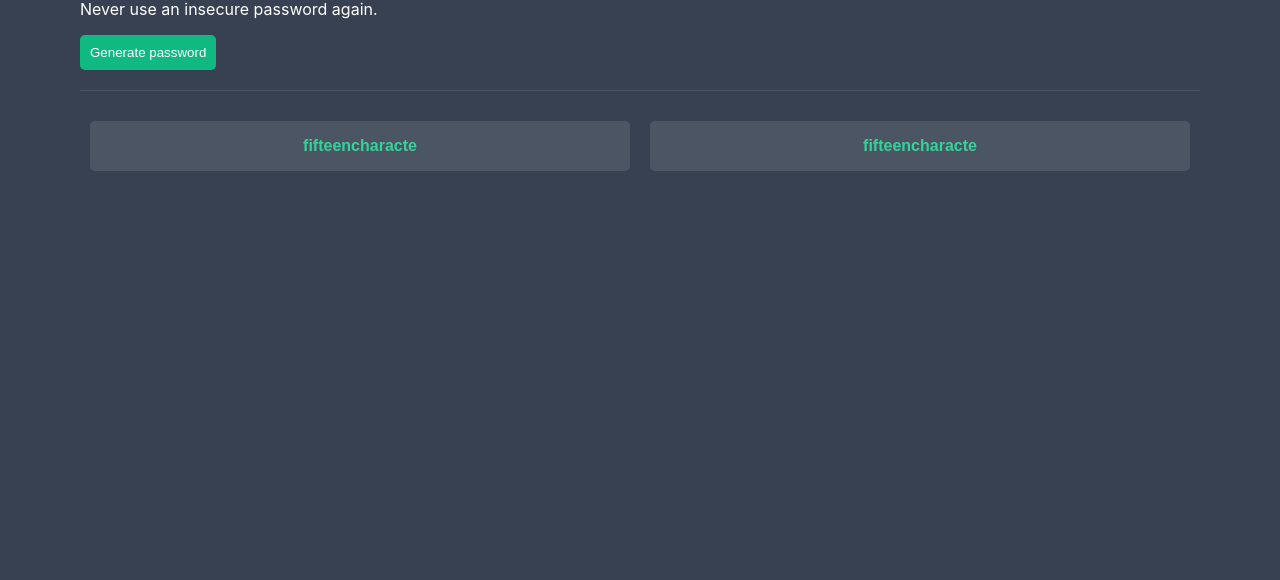
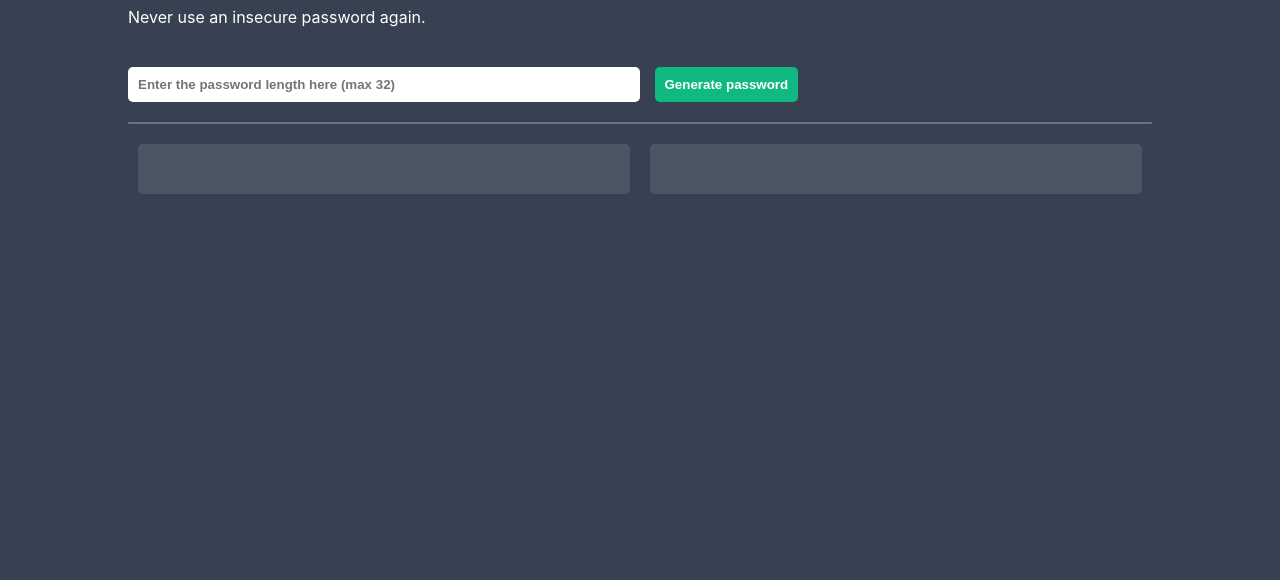
Before and after one commit to wewewe08/password_gen_website, a plain HTML site: page index.html in a window 1280 px wide. Shown: the part 220-800 px from the top of the page. Drawn offline with Linux system fonts and the light colour scheme.

Commit message:
starting javascript logic

```diff
--- a/index.html
+++ b/index.html
@@ -7,13 +7,16 @@
         <div class="container">
             <h1>Generate a <br><span id="green-text">random password</span></h1>
             <p>Never use an insecure password again.</p>
-            <button id="generate-el">Generate password</button>
+            <form action="javascript:;" onsubmit="DisplayPasswords(this)">
+                <input id="password-length" type="text" placeholder="Enter the password length here (max 32)" required>
+                <input id="generate-el" type="submit" value="Generate password">
+            </form>
 
             <div id="line-el"></div>
 
             <div class="password-container">
-                <button class="password" id="password1">fifteencharacte</button>
-                <button class="password" id="password2">fifteencharacte</button>
+                <button class="password" id="password1"></button>
+                <button class="password" id="password2"></button>
             </div>
         </div>
     </body>
--- a/index.js
+++ b/index.js
@@ -1,2 +1,20 @@
 const characters = ["A","B","C","D","E","F","G","H","I","J","K","L","M","N","O","P","Q","R","S","T","U","V","W","X","Y","Z","a","b","c","d","e","f","g","h","i","j","k","l","m","n","o","p","q","r","s","t","u","v","w","x","y","z", "0", "1", "2", "3", "4", "5", "6", "7", "8", "9","~","`","!","@","#","$","%","^","&","*","(",")","_","-","+","=","{","[","}","]",",","|",":",";","<",">",".","?",
-"/"];
+    "/"];
+
+window.addEventListener("DOMContentLoaded", () => {
+    let passwordElement1 = document.getElementById("password1")
+    let passwordElement2 = document.getElementById("password2")
+});
+
+function DisplayPasswords() {
+    GeneratePassword(passwordElement1);
+    GeneratePassword(passwordElement2);
+}
+
+function GeneratePassword(element){
+    let passwordLength = document.getElementById("password-length")
+    for (let i = 0; i < passwordLength.value; i++) {
+        let randomCharIndex = Math.floor(Math.random() * characters.length);
+        element.innerText += characters[randomCharIndex];
+    }
+}
--- a/style.css
+++ b/style.css
@@ -17,7 +17,7 @@ h1{
 }
 
 .container {
-    margin: 120px 80px;
+    margin: 10% 10%;
     color: white;
     display: flexbox;
     justify-content: center;
@@ -27,13 +27,10 @@ h1{
 .password-container {
     display: flex;
     background-color: transparent;
-    width: 100%;
-    border-radius: 5px;
-    margin: 10px 0px;
 }
 
 .password {
-    margin: 10px 10px;
+    margin: 0px 10px;
     font-weight: bold;
     font-size: 1em;
     background-color: #4B5563;
@@ -44,20 +41,40 @@ h1{
     border-radius: 5px;
 }
 
+form {
+    margin-top: 40px;
+}
+
 #green-text {
     color: #34D399;
 }
 
+#password-length {
+    font-weight: bold;
+    padding: 10px;
+    border: none;
+    border-radius: 5px;
+    width: 50%;
+}
+
 #generate-el {
+    transition-duration: 0.4s;
     background-color: #10B981;
     color: white;
+    font-weight: bold;
+    margin: 0px 10px;
     padding: 10px;
     border: none;
     border-radius: 5px;
 }
 
+#generate-el:hover {
+    background-color: #0d9165;
+}
+
 #line-el {
-    background-color: #4B5563;
+    background-color: #6B7280;
     margin: 20px 0px;
-    height: 1px;
+    height: 2px;
+    border-radius: 2px;
 }
```
